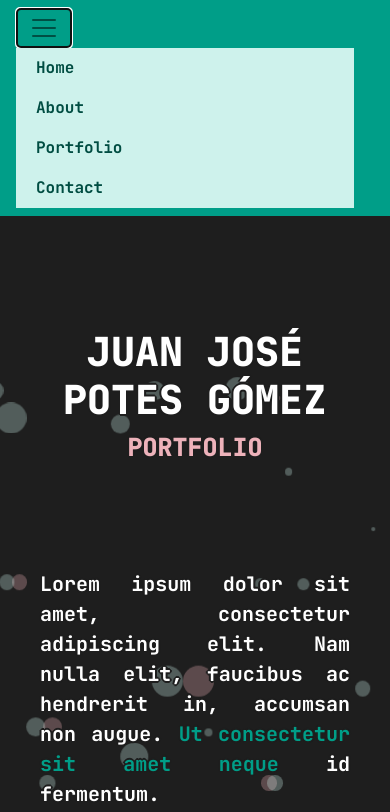
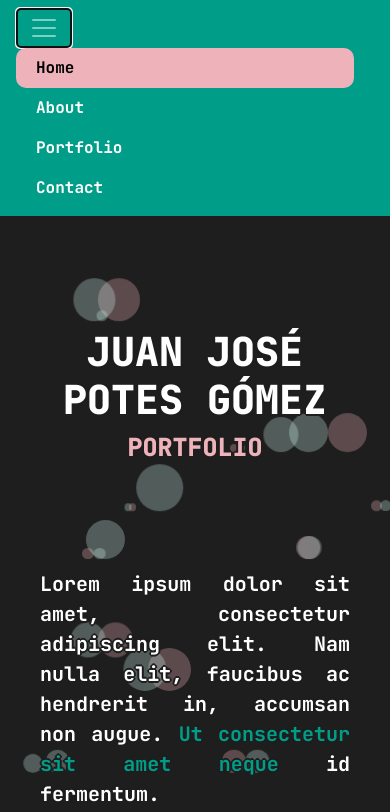
Before and after one commit to J-Potes/Personal_portfolio_website, a plain HTML site: page index.html in a window 390 px wide. Both pictures are taken after a click on the button "Toggle navigation". Shown: the top 812 px of the page. Drawn offline with nearby package versions, Linux system fonts and the light colour scheme.

Commit message:
Navegation Bar and fixing bubbles

```diff
--- a/CSS/bubbles.scss
+++ b/CSS/bubbles.scss
@@ -21,7 +21,7 @@ $sway-type: "sway-left-to-right", "sway-right-to-left";
 .bubble {
   position: absolute;
   left: var(--bubble-left-offset);
-  bottom: -75%;
+  bottom: -65%;
   display: block;
   width: var(--bubble-radius);
   height: var(--bubble-radius);
@@ -43,11 +43,11 @@ $sway-type: "sway-left-to-right", "sway-right-to-left";
   @for $i from 0 through $bubble-count {
     &:nth-child(#{$i}) {
       --bubble-left-offset: #{random_range(0vw, 100vw)};
-      --bubble-radius: #{random_range(1vw, 10vw)};
+      --bubble-radius: #{random_range(1vw, 12vw)};
       --bubble-float-duration: #{random_range(6s, 12s)};
       --bubble-sway-duration: #{random_range(4s, 6s)};
-      --bubble-float-delay: #{random_range(0s, 4s)};
-      --bubble-sway-delay: #{random_range(0s, 4s)};
+      --bubble-float-delay: #{random_range(0s, 3s)};
+      --bubble-sway-delay: #{random_range(0s, 3s)};
       --bubble-sway-type: #{sample($sway-type)};
     }
   }
--- a/CSS/styles.css
+++ b/CSS/styles.css
@@ -40,16 +40,30 @@ p, h1, h2, h3 {
 }
 
 .nav-item {
-    color: var(--verdeJP-b30) !important;
-    background-color: var(--verdeJP-s15b95);
+    color: var(--white) !important;
     margin-right: 20px;
-    /* padding: 0 10px; */
+    border-radius: 10px;
+    padding-right: 20px !important;
+    padding-left: 20px !important;
 }
 
 .navbar-nav .nav-link {
     padding-left: 20px;
 }
 
+.nav-item:hover {
+    background-color: var(--verdeJP-s15b95);
+    color: var(--verdeJP-b30) !important;
+}
+
+.active, .nav-item:active {
+    background-color: var(--rosadoJP-acento);
+    color: var(--black) !important;
+}
+
+.navbar-toggler {
+    color: var(--white) !important;
+  }
 
 /** Slogan **/
 
--- a/index.html
+++ b/index.html
@@ -18,7 +18,7 @@
 </head>
 <body>
     <!-- Navigation Bar -->
-    <nav class="navbar navbar-expand-lg navbar-light bg-light navegation">
+    <nav class="navbar navbar-expand-lg navbar-dark bg-dark navegation">
         <button class="navbar-toggler" type="button" data-toggle="collapse" data-target="#navbarNavAltMarkup" aria-controls="navbarNavAltMarkup" aria-expanded="false" aria-label="Toggle navigation">
           <span class="navbar-toggler-icon"></span>
         </button>
```
Also changed, not shown: CSS/bubbles.css, 1 other file.
